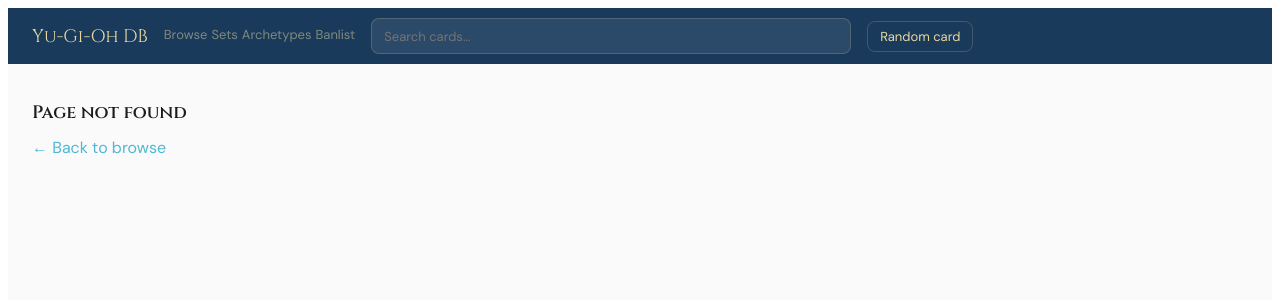
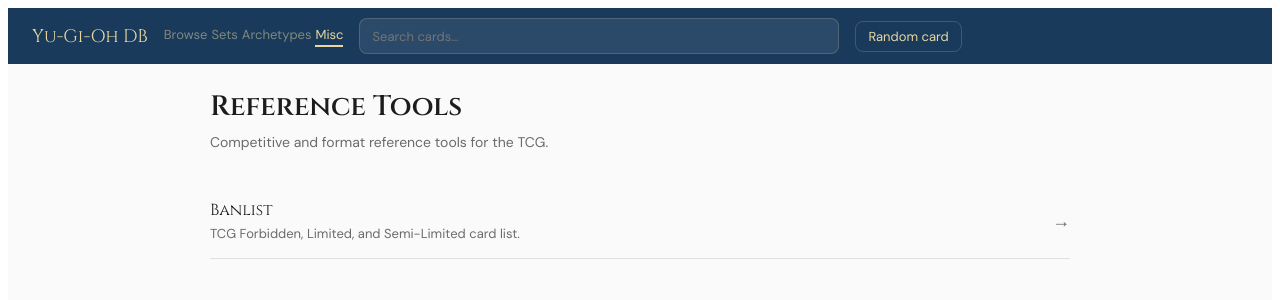
Before and after one commit to mojave-ghost/yu-gi-oh, a React (Vite) app in the folder client/: page /misc in a window 1280 px wide. Before the commit this address had no page. Shown: the top 300 px of the page. Built offline with nearby package versions, Linux system fonts and the light colour scheme.

Commit message:
[SLICE 13] feat: add misc section landing page, move banlist under misc

```diff
--- a/client/src/App.jsx
+++ b/client/src/App.jsx
@@ -7,6 +7,7 @@ import SetDetailPage from './pages/SetDetailPage'
 import ArchetypesPage from './pages/ArchetypesPage'
 import ArchetypeDetailPage from './pages/ArchetypeDetailPage'
 import BanlistPage from './pages/BanlistPage'
+import MiscPage from './pages/MiscPage'
 import NotFoundPage from './pages/NotFoundPage'
 
 export default function App() {
@@ -22,6 +23,7 @@ export default function App() {
         <Route path="/archetypes" element={<ArchetypesPage />} />
         <Route path="/archetypes/:name" element={<ArchetypeDetailPage />} />
         <Route path="/banlist" element={<BanlistPage />} />
+        <Route path="/misc" element={<MiscPage />} />
         <Route path="*" element={<NotFoundPage />} />
       </Routes>
     </div>
--- a/client/src/components/layout/NavBar.jsx
+++ b/client/src/components/layout/NavBar.jsx
@@ -6,7 +6,7 @@ const NAV_LINKS = [
   { to: '/browse',     label: 'Browse'     },
   { to: '/sets',       label: 'Sets'       },
   { to: '/archetypes', label: 'Archetypes' },
-  { to: '/banlist',    label: 'Banlist'    },
+  { to: '/misc',       label: 'Misc'       },
 ]
 
 function navLinkStyle({ isActive }) {
--- /dev/null
+++ b/client/src/pages/MiscPage.jsx
@@ -0,0 +1,77 @@
+import { useState } from 'react'
+import { useNavigate } from 'react-router-dom'
+
+const TOOLS = [
+  {
+    name: 'Banlist',
+    description: 'TCG Forbidden, Limited, and Semi-Limited card list.',
+    route: '/banlist',
+  },
+]
+
+export default function MiscPage() {
+  const navigate = useNavigate()
+  const [hoveredRoute, setHoveredRoute] = useState(null)
+
+  return (
+    <div style={{ maxWidth: 860, margin: '0 auto', padding: 'var(--section-pad)' }}>
+      <h1 style={{
+        fontFamily: 'var(--font-display)',
+        fontSize: 28,
+        color: 'var(--text-primary)',
+        marginBottom: 8,
+        marginTop: 0,
+      }}>
+        Reference Tools
+      </h1>
+      <p style={{
+        fontFamily: 'var(--font-body)',
+        fontSize: 14,
+        color: 'var(--text-secondary)',
+        marginTop: 0,
+        marginBottom: 32,
+      }}>
+        Competitive and format reference tools for the TCG.
+      </p>
+
+      {TOOLS.map((tool) => (
+        <div
+          key={tool.route}
+          onClick={() => navigate(tool.route)}
+          onMouseEnter={() => setHoveredRoute(tool.route)}
+          onMouseLeave={() => setHoveredRoute(null)}
+          style={{
+            display: 'flex',
+            justifyContent: 'space-between',
+            alignItems: 'center',
+            padding: '16px 0',
+            borderBottom: '0.5px solid var(--border)',
+            cursor: 'pointer',
+            background: hoveredRoute === tool.route ? 'var(--bg-surface)' : 'transparent',
+          }}
+        >
+          <div>
+            <div style={{
+              fontFamily: 'var(--font-display)',
+              fontSize: 16,
+              color: 'var(--text-primary)',
+              marginBottom: 4,
+            }}>
+              {tool.name}
+            </div>
+            <div style={{
+              fontFamily: 'var(--font-body)',
+              fontSize: 13,
+              color: 'var(--text-secondary)',
+            }}>
+              {tool.description}
+            </div>
+          </div>
+          <span style={{ fontSize: 18, color: 'var(--text-secondary)', flexShrink: 0 }}>
+            →
+          </span>
+        </div>
+      ))}
+    </div>
+  )
+}
```
Also changed, not shown: 1 other file (tests, documents, lock files or other folders).
